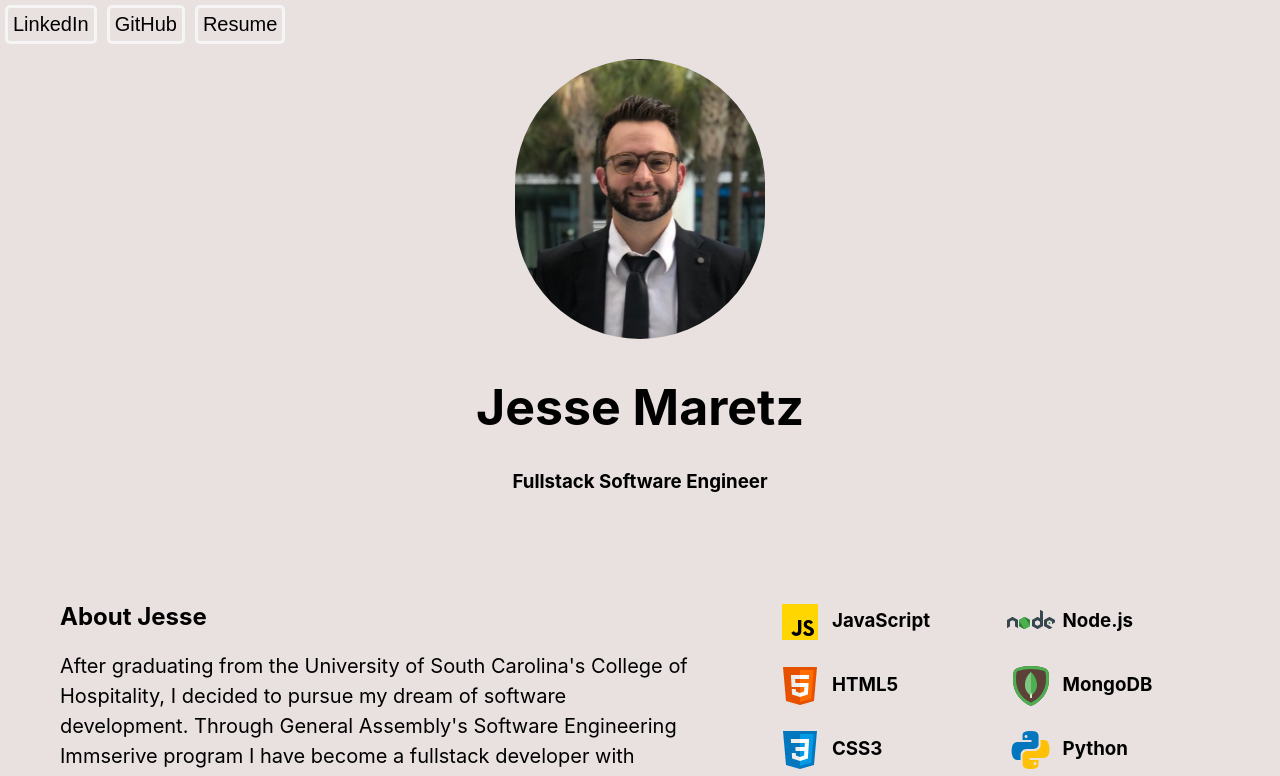
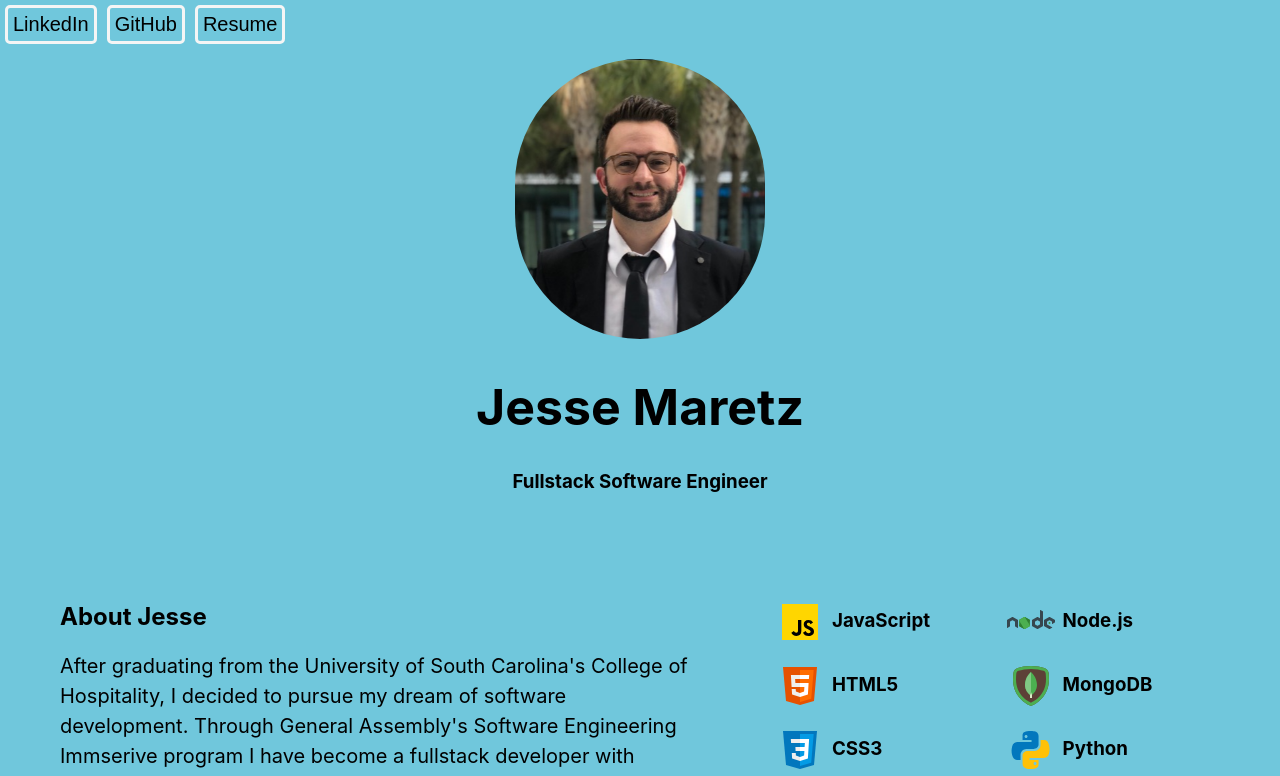
Before and after one commit to sheckjess/my-portfolio-site, a React (Create React App) app: page / in a window 1280 px wide. Shown: the top 776 px of the page. Built offline with nearby package versions, Linux system fonts and the light colour scheme.

Commit message:
changed color

```diff
--- a/src/App.css
+++ b/src/App.css
@@ -1,5 +1,5 @@
 * {
-  background-color: #E9E1E0;
+  background-color: #70C7DC;
 }
 .header {
   text-align: center;
```
